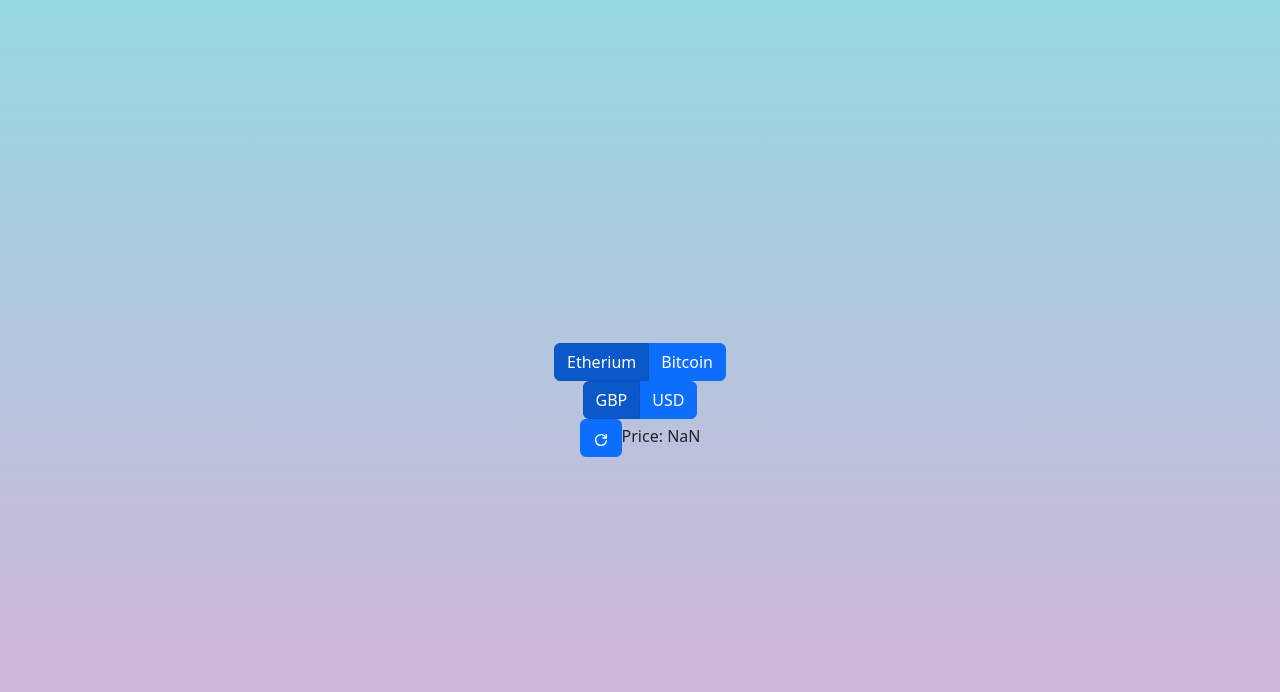
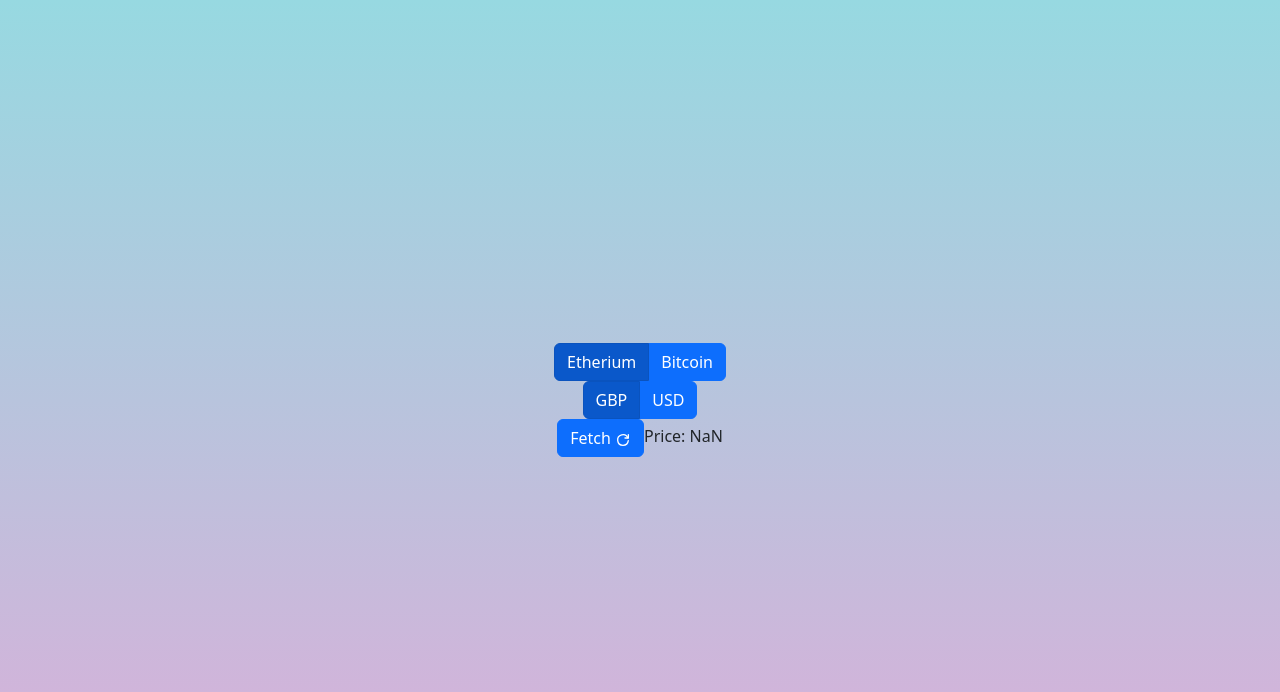
Before and after one commit to Ryocon/price-widget, a React (Vite) app: page / in a window 1280 px wide. Shown: the top 692 px of the page. Built offline with nearby package versions, Linux system fonts and the light colour scheme; no server answers.

Commit message:
working display using fetch button

```diff
--- a/src/components/CoinFetch.jsx
+++ b/src/components/CoinFetch.jsx
@@ -17,8 +17,9 @@ function CoinFetch (props) {
 
     // second useeffect to remove selection lag
     useEffect(() => {
-        setCurrencyData(currency)
+    setCurrencyData(currency)
     setCoinData(coinValue)
+    console.log(currency, coinValue)
     })
 
 
@@ -112,7 +113,7 @@ function CoinFetch (props) {
 
     return (
         <div>
-            <Button onClick={handleClick}><TbReload /></Button>
+            <Button onClick={handleClick}>Fetch <TbReload /></Button>
             Price: {symbol} {parseFloat(coinPrice).toFixed(2)}
         </div>
     )
--- a/src/components/Toggle.jsx
+++ b/src/components/Toggle.jsx
@@ -7,13 +7,17 @@ function Toggle() {
 
    let [coinValue, setValue] = useState(localStorage.getItem('coin'))
    let [currency, setCurrency] = useState(localStorage.getItem('currency'))
+//    let [currentCoin, setCoin] = useState('')
+//    let [currentCurrency, setCurrentCurrency] = useState('')
 
    const handleChangeCoin = (value) => {
     setValue(value)
+    // setCoin(value)
    }
 
    const handleChangeCurrency = (value) => {
     setCurrency(value)
+    // setCurrentCurrency(value)
    }
 
    console.log(coinValue)
```
